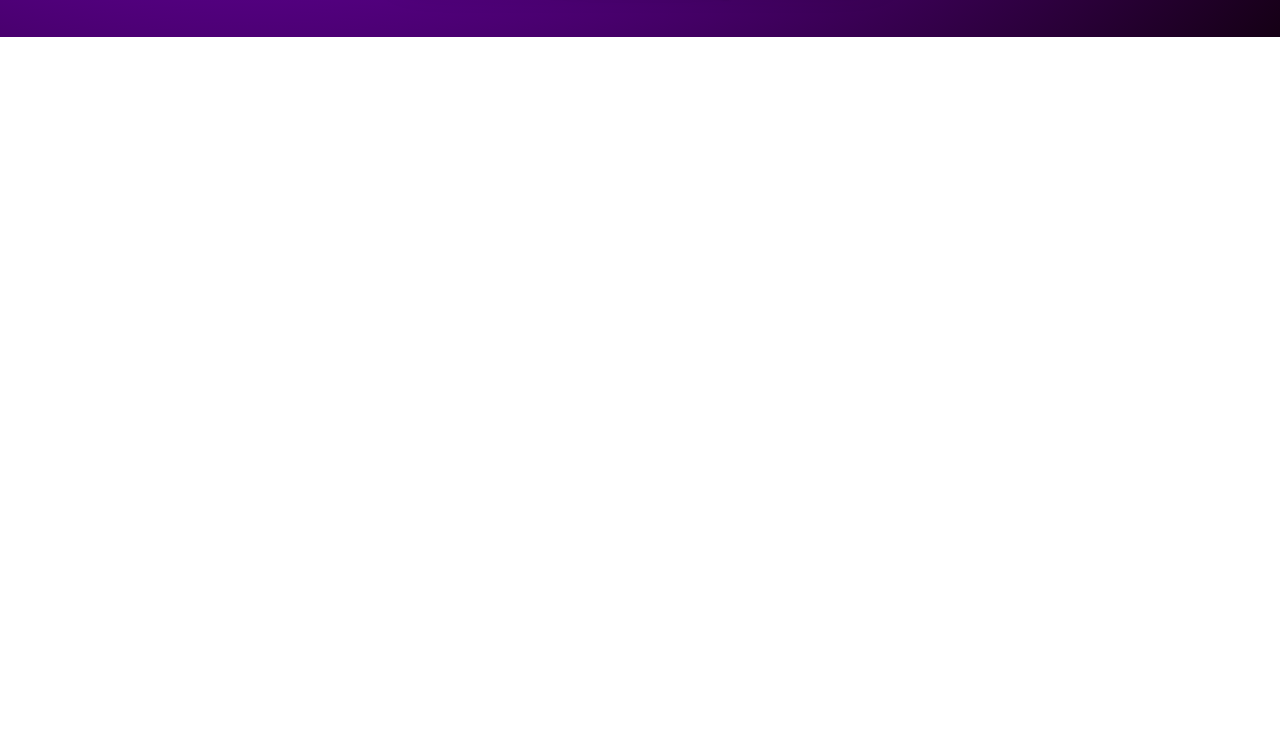
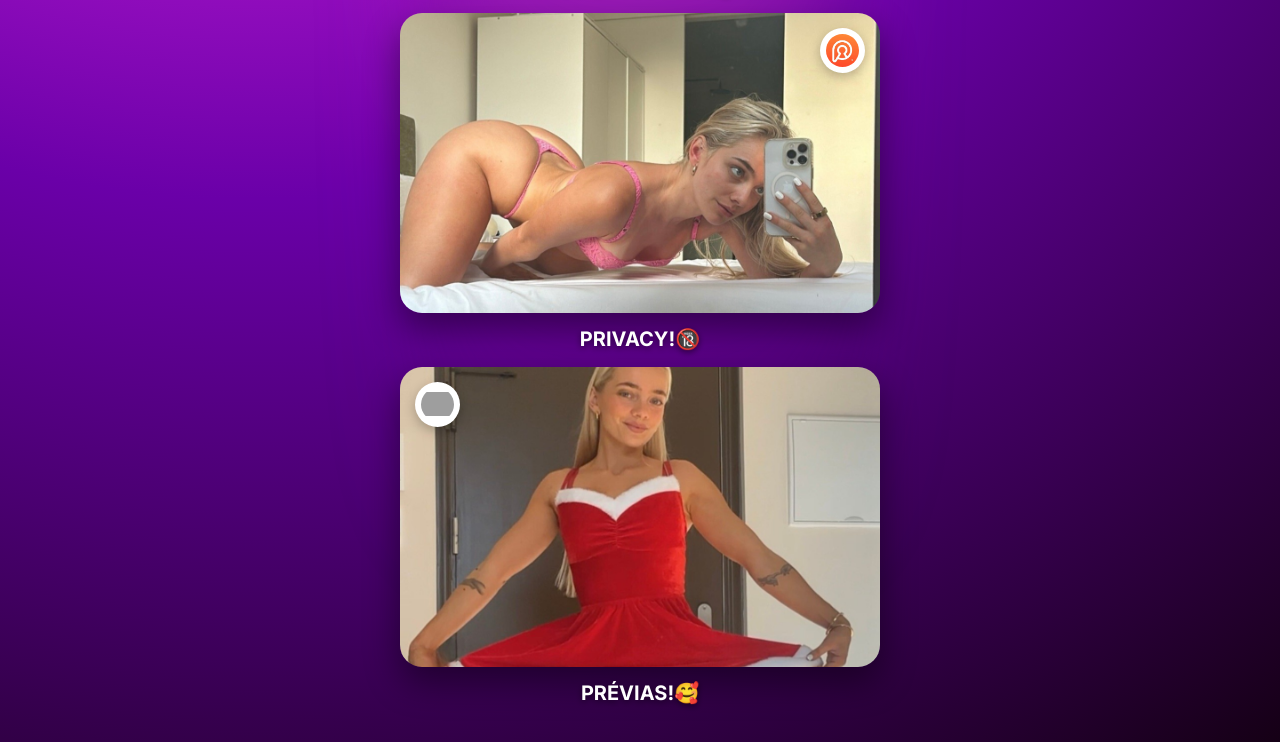
Before and after one commit to ketlyndiiass-a11y/linketree-ket, a plain HTML site: page index.html in a window 1280 px wide. Shown: the part 1234-1976 px from the top of the page. Before the commit the page ends 1271 px from the top, so only its background shows below. Drawn offline with Linux system fonts and the light colour scheme; grey boxes are pictures that could not be loaded.

Commit message:
atualização do index e novas imagens

```diff
--- a/index.html
+++ b/index.html
@@ -87,6 +87,7 @@
       z-index:-1;
       border-radius:35px;
     }
+    /* (animações removidas) */
   </style>
 </head>
 <body>
@@ -135,9 +136,9 @@
   <p style="font-size:17px; font-weight:600; margin-bottom:10px;">Vem dar uma olhadinha🥰🔥⤵</p>
 
          <a href="https://t.me/kettfreris_bot?start=exclusivo" class="big-button" style="display:block; text-decoration:none;" target="_blank">
-    <div style="position:relative; width:100%; max-width:480px; margin:0 auto;"
+    <div style="position:relative; width:100%; max-width:480px; margin:0 auto;">
 
-            <-- ÍCONE DO TELEGRAM -->
+            <!-- ÍCONE DO TELEGRAM -->
             <img src="https://upload.wikimedia.org/wikipedia/commons/8/82/Telegram_logo.svg"
            style="position:absolute; top:15px; left:15px; width:45px; height:45px; background:#fff; padding:6px; border-radius:50%; box-shadow:0 4px 12px rgba(0,0,0,.25); object-fit:contain;" />
 
@@ -148,6 +149,38 @@
       <p style="margin-top:10px; font-size:20px; font-weight:700; color:#fff; text-align:center; text-shadow:0 2px 6px rgba(0,0,0,.5);">MEU EXCLUSIVO!💙</p>
           </div>
         </a>
+
+        <!-- Privacy -->
+        <a href="https://ketlynprivacy.site/" class="big-button" style="display:block; text-decoration:none; margin-top:16px;" target="_blank">
+          <div style="position:relative; width:100%; max-width:480px; margin:0 auto;">
+
+            <!-- ÍCONE DO PRIVACY (VERSÃO DIREITA) -->
+            <img src="privacy logo.jpeg"
+           style="position:absolute; top:15px; right:15px; width:45px; height:45px; background:#fff; padding:6px; border-radius:50%; box-shadow:0 4px 12px rgba(0,0,0,.25); object-fit:contain;" />
+
+            <!-- IMAGEM GRANDE DO BOTÃO (TROQUE DEPOIS) -->
+            <img src="2.png" class="main-img"
+           style="width:100%; height:300px; object-fit:cover; border-radius:22px; box-shadow:0 15px 35px rgba(0,0,0,.45);" />
+
+            <p style="margin-top:10px; font-size:20px; font-weight:700; color:#fff; text-align:center; text-shadow:0 2px 6px rgba(0,0,0,.5);">PRIVACY!🔞</p>
+          </div>
+        </a>
+
+        <!-- PRÉVIAS -->
+        <a href="https://t.me/+K6zcwE4iKTQxZTAx" class="big-button" style="display:block; text-decoration:none; margin-top:16px;" target="_blank">
+          <div style="position:relative; width:100%; max-width:480px; margin:0 auto;">
+
+            <!-- ÍCONE DO TELEGRAM (VERSÃO DIREITA) -->
+            <img src="https://upload.wikimedia.org/wikipedia/commons/8/82/Telegram_logo.svg"
+           style="position:absolute; top:15px; left:15px; width:45px; height:45px; background:#fff; padding:6px; border-radius:50%; box-shadow:0 4px 12px rgba(0,0,0,.25); object-fit:contain;" />
+
+            <!-- IMAGEM GRANDE DO BOTÃO  -->
+            <img src="44.png" class="main-img"
+           style="width:100%; height:300px; object-fit:cover; border-radius:22px; box-shadow:0 15px 35px rgba(0,0,0,.45);" />
+
+            <p style="margin-top:10px; font-size:20px; font-weight:700; color:#fff; text-align:center; text-shadow:0 2px 6px rgba(0,0,0,.5);">PRÉVIAS!🥰</p>
+          </div>
+        </a>
       </div>
 
     </div>
```
Also changed, not shown: 2.png (added), 44.png (added).
